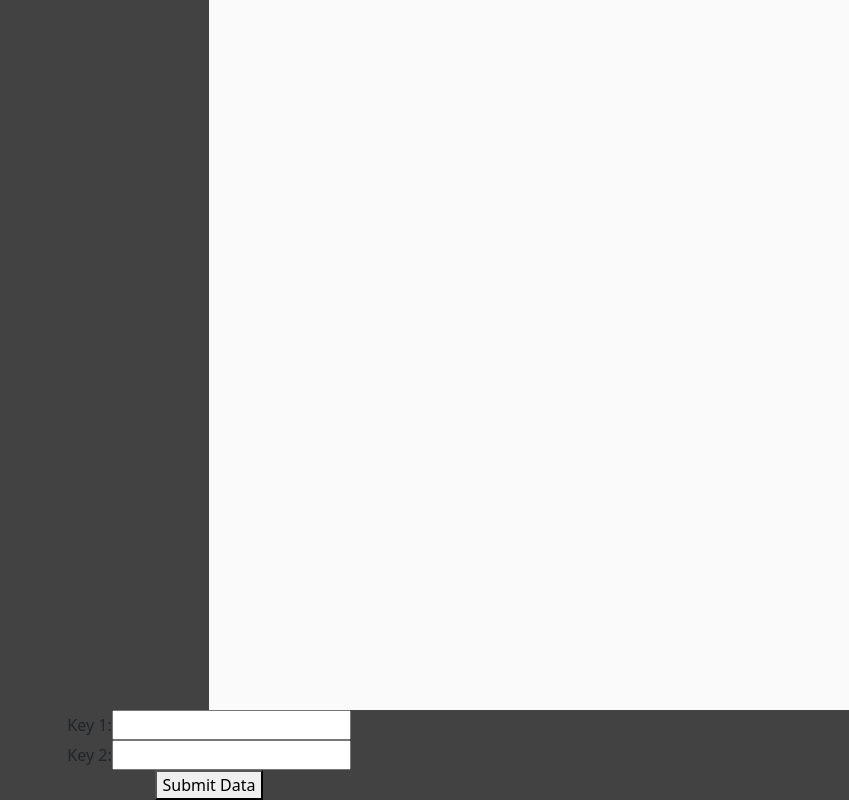
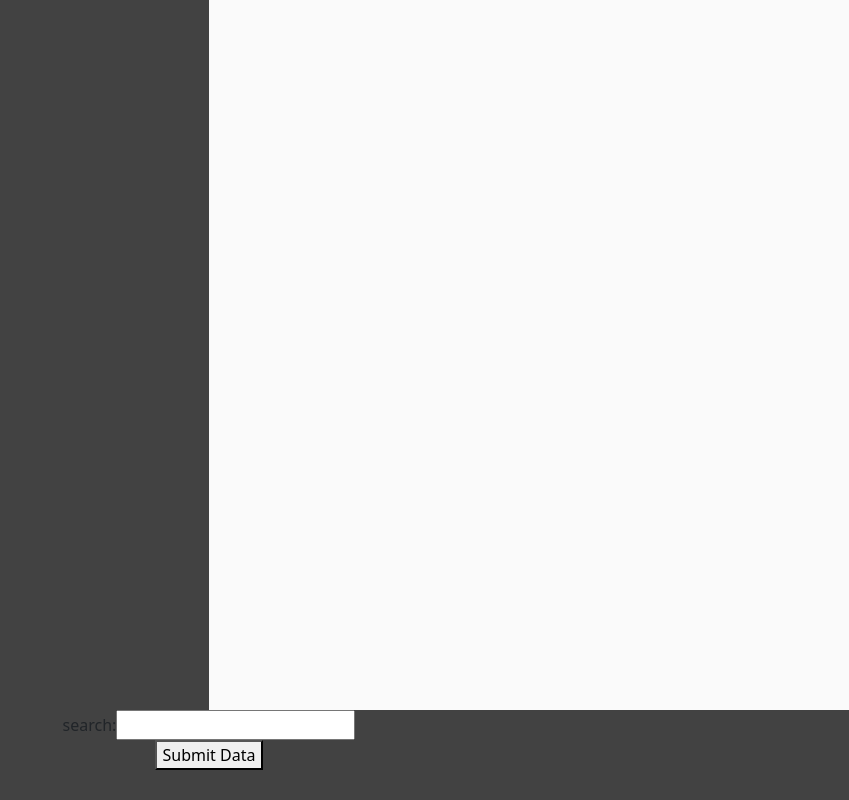
Before and after one commit to Ansh2/boilermake-xi, a React (Create React App) app: page / in a window 1280 px wide. Shown: the part 984-1784 px from the top of the page, without its empty margins (431-1280 px from the left). After the commit the page ends 1754 px from the top, so only its background shows below. Built offline with nearby package versions, Linux system fonts and the light colour scheme.

Commit message:
working version - full query to product + price process functional

```diff
--- a/src/App.js
+++ b/src/App.js
@@ -6,8 +6,7 @@ import "./bootstrap/dist/css/bootstrap.min.css";
 
 function App() {
   const [formData, setFormData] = useState({
-    key1: "",
-    key2: "",
+    search: "",
   });
   const [data, setdata] = useState("");
 
@@ -66,23 +65,12 @@ function App() {
           </div>
           <form action="{{ url_for('post_data') }}" onSubmit={handleSubmit} method="post">
               <label>
-                  Key 1:
+                  search:
                   <input
-                      id={"key1"}
+                      id={"search"}
                     type="text"
-                    name="key1"
-                    value={formData.key1}
-                    onChange={handleInputChange}
-                  />
-                </label>
-                <br />
-                <label>
-                  Key 2:
-                  <input
-                      id={"key2"}
-                    type="text"
-                    name="key2"
-                    value={formData.key2}
+                    name="search"
+                    value={formData.search}
                     onChange={handleInputChange}
                   />
                 </label>
```
Also changed, not shown: result.csv, 1 other file (tests, documents, lock files or other folders).
